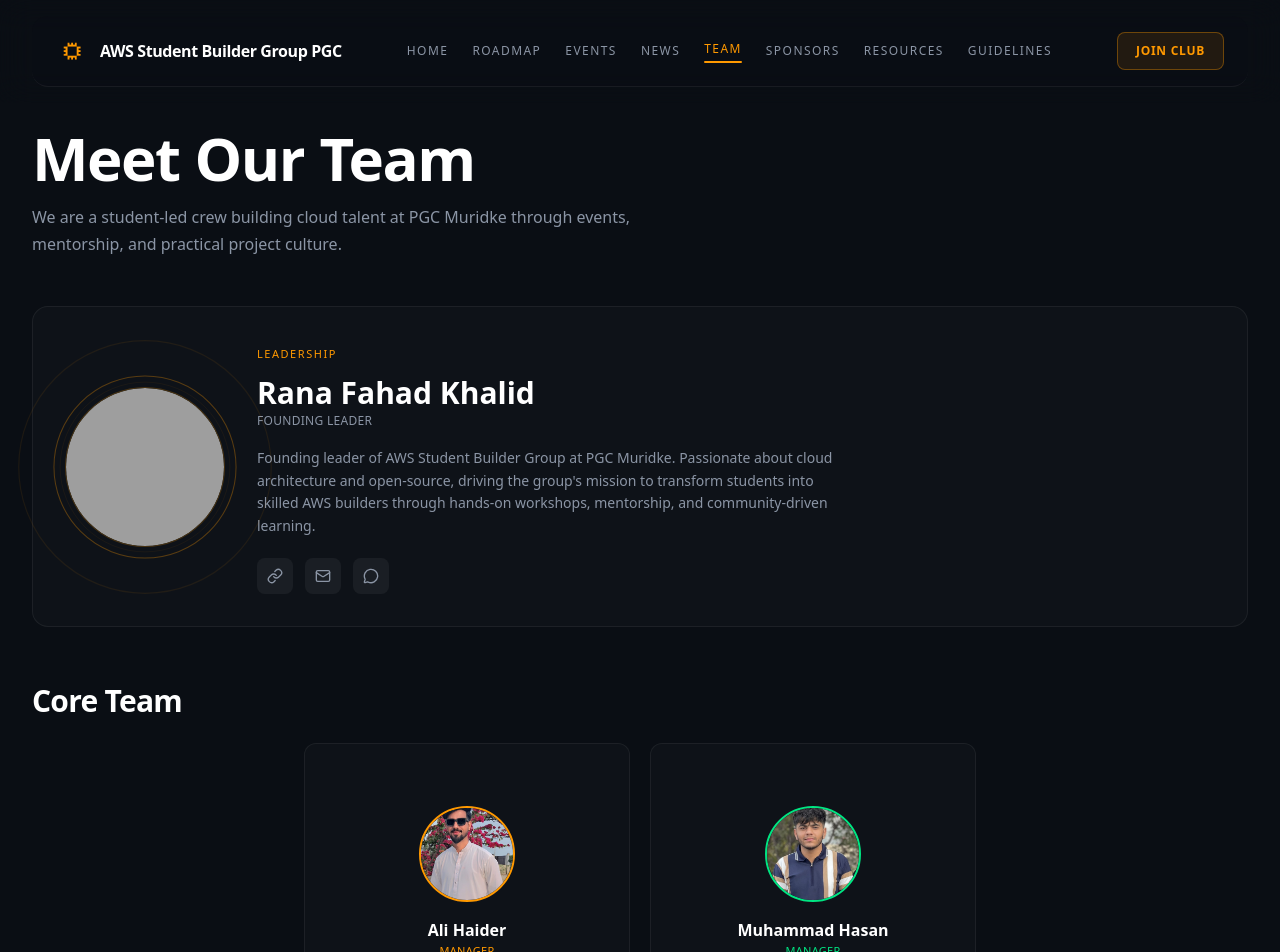
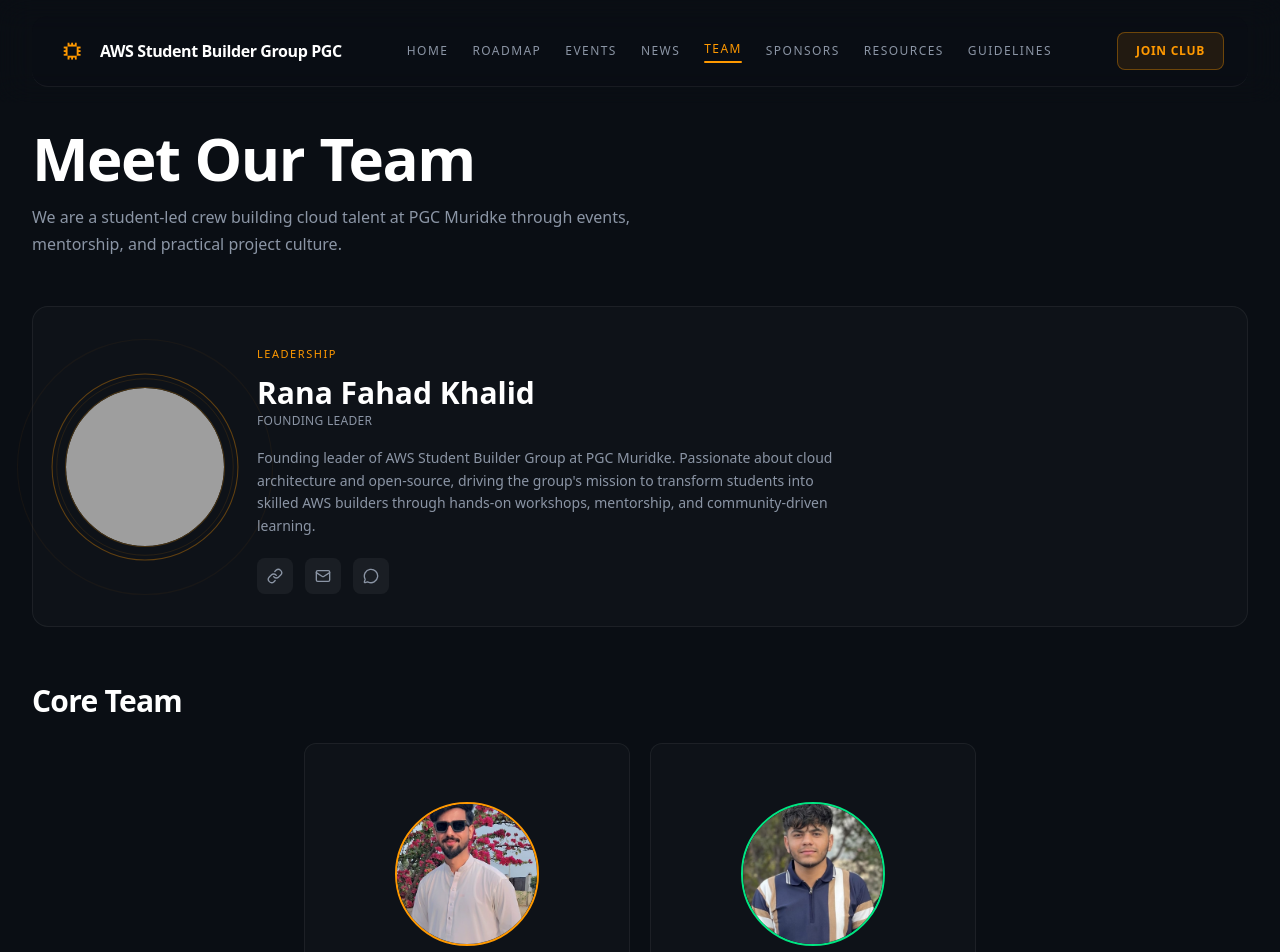
Before and after one commit to fahadkhalid695/cloudclubs.pgc, a Next.js app: page /team in a window 1280 px wide. Shown: the top 952 px of the page. Built offline with nearby package versions, Linux system fonts and the light colour scheme; grey boxes are pictures that could not be loaded.

Commit message:
frame increased

```diff
--- a/src/app/team/page.tsx
+++ b/src/app/team/page.tsx
@@ -92,11 +92,11 @@
             {coreTeamMembers.map((member) => (
               <motion.div key={member.name} variants={item}>
                 <FlipCard
-                  height={280}
+                  height={320}
                   front={
                     <div className="h-full rounded-xl border p-4 text-center flex flex-col items-center justify-center" style={{ background: 'rgba(255,255,255,0.02)', borderColor: 'rgba(255,255,255,0.06)' }}>
-                      <div className="mx-auto h-24 w-24 rounded-full overflow-hidden border-2" style={{ borderColor: member.color }}>
-                        <Image src={member.image} alt={member.name} width={200} height={200} className="h-full w-full object-cover" />
+                      <div className="mx-auto h-36 w-36 rounded-full overflow-hidden border-2" style={{ borderColor: member.color }}>
+                        <Image src={member.image} alt={member.name} width={300} height={300} className="h-full w-full object-cover" />
                       </div>
                       <h3 className="mt-4 font-headline text-base font-bold text-white">{member.name}</h3>
                       <p className="font-mono text-[11px] uppercase tracking-wide" style={{ color: member.color }}>{member.role}</p>
```
